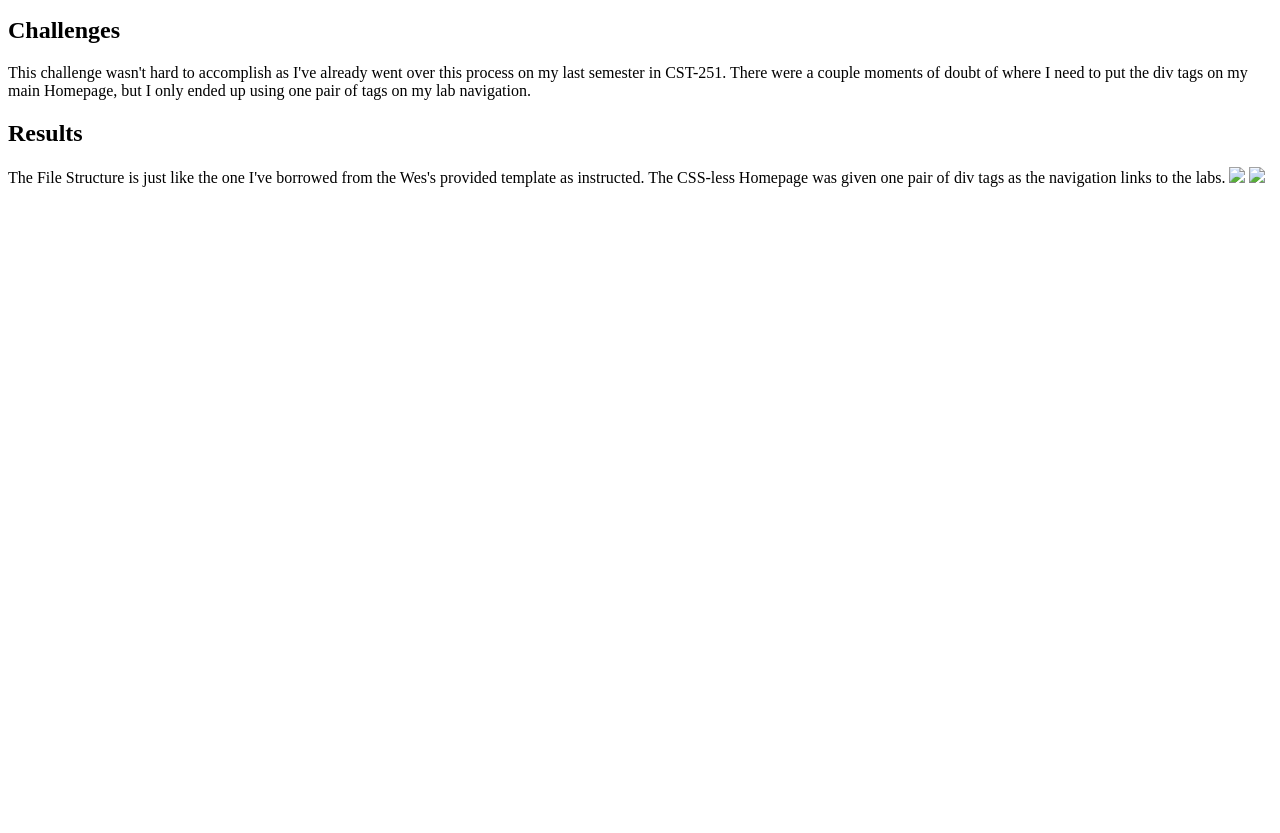
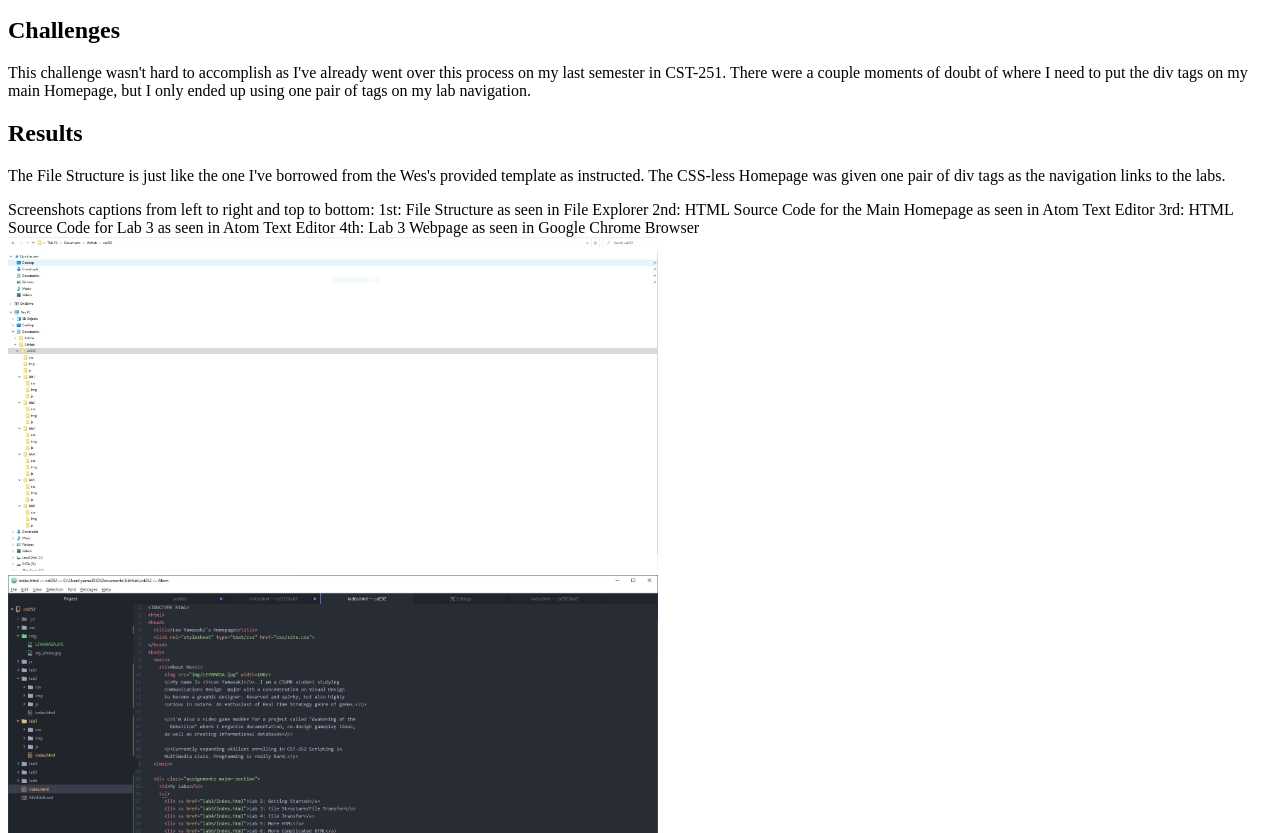
Before and after one commit to LEYAMASA/cst252, a plain HTML site: page lab3/index.html in a window 1280 px wide. Shown: the part 119-952 px from the top of the page. Before the commit the page ends 800 px from the top, so only its background shows below. Drawn offline with Linux system fonts and the light colour scheme.

Commit message:
Lab 3 Upload
Lab 3 Finished

```diff
--- a/lab3/index.html
+++ b/lab3/index.html
@@ -23,8 +23,16 @@
 <h2>Results</h2>
 <p>The File Structure is just like the one I've borrowed from the Wes's
 	provided template as instructed. The CSS-less Homepage was given one
-	pair of div tags as the navigation links to the labs.
-	<img src="img/Lab 3 Screenshot #1.PNG" width=650>
-	<img src="img/Lab 3 Screenshot #2.PNG" width=650>
+	pair of div tags as the navigation links to the labs.</p>
+
+<p>Screenshots captions from left to right and top to bottom:
+	1st: File Structure as seen in File Explorer
+	2nd: HTML Source Code for the Main Homepage as seen in Atom Text Editor
+	3rd: HTML Source Code for Lab 3 as seen in Atom Text Editor
+	4th: Lab 3 Webpage as seen in Google Chrome Browser
+	<img src="img/Lab_3_Screenshot_1.jpg" width=650>
+	<img src="img/Lab_3_Screenshot_2.jpg" width=650>
+	<img src="img/Lab_3_Screenshot_3.jpg" width=650>
+	<img src="img/Lab_3_Screenshot_4.jpg" width=650>
 </body>
 </html>
```
Also changed, not shown: lab3/img/Lab 3 Screenshot #1.PNG (deleted), lab3/img/Lab 3 Screenshot #2.PNG (deleted), lab3/img/Lab_3_Screenshot_1.jpg (added), lab3/img/Lab_3_Screenshot_2.jpg (added), lab3/img/Lab_3_Screenshot_3.jpg (added), lab3/img/Lab_3_Screenshot_4.jpg (added).
